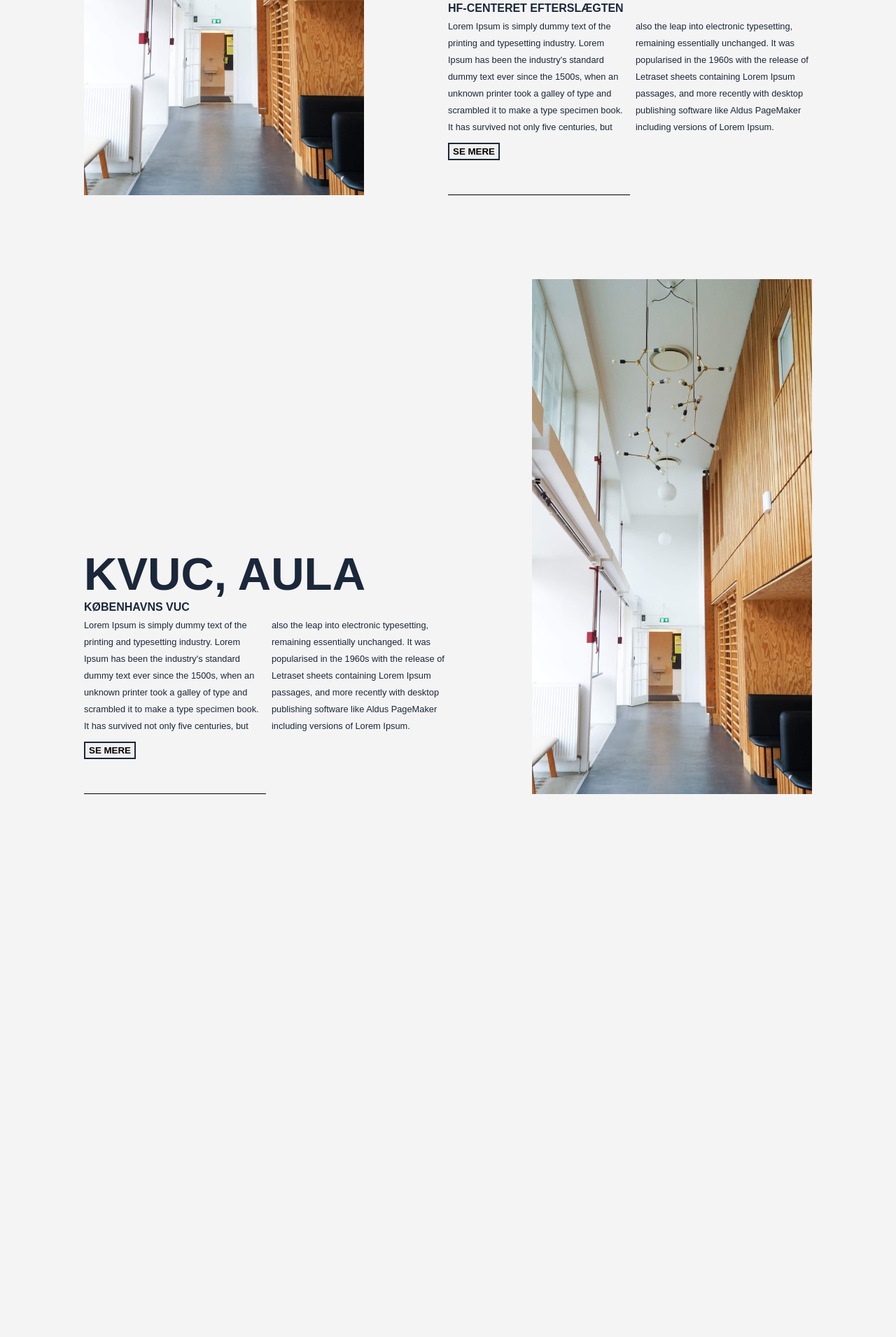
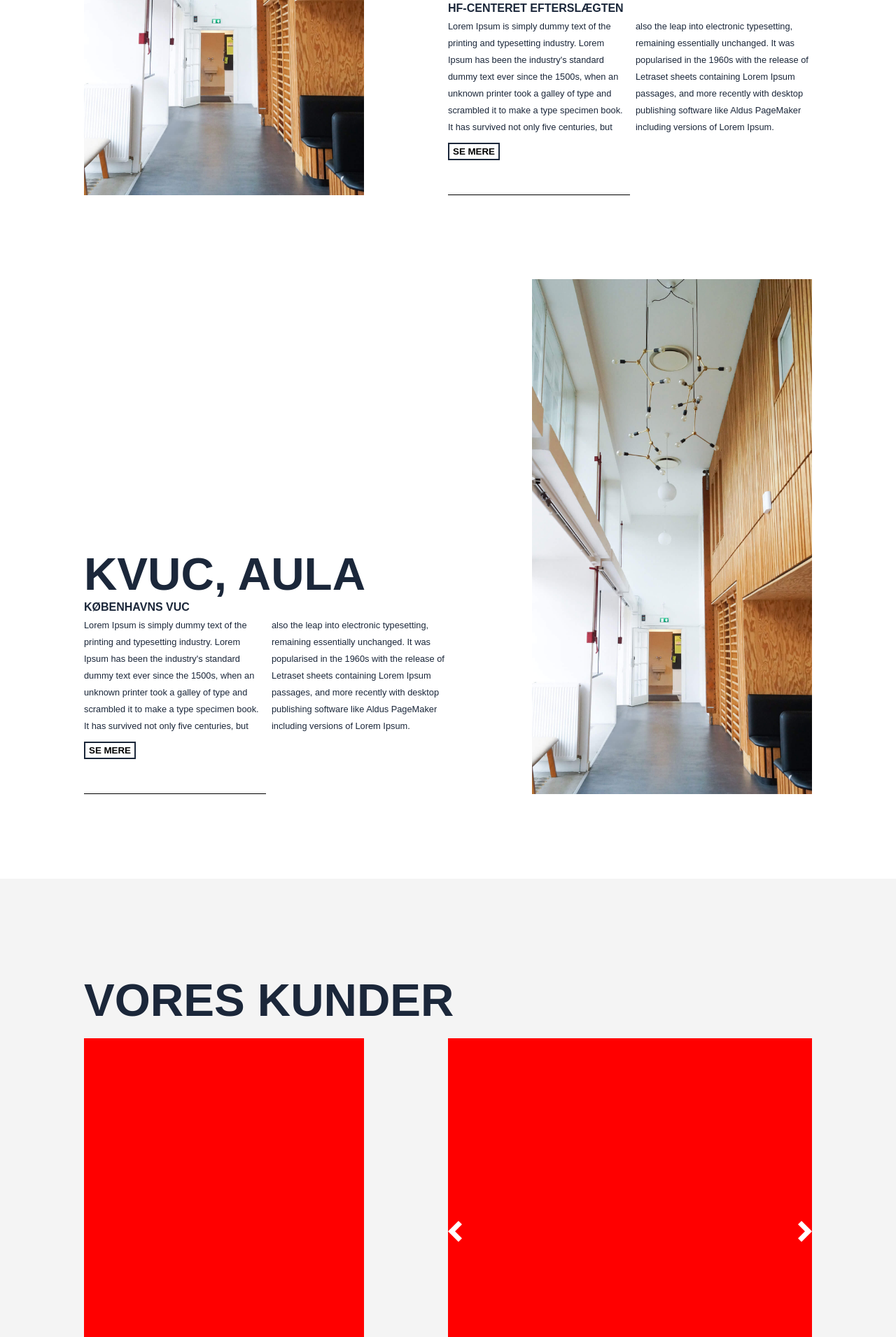
Before and after one commit to theaanderschou/LAARK, a PHP site: page / in a window 1280 px wide. Shown: the part 3209-5120 px from the top of the page at 70% size. Before the commit the page ends 4344 px from the top, so only its background shows below. Run offline with PHP 8.4, Linux system fonts and the light colour scheme; some web fonts are replaced.

Commit message:
Prøver at lave slider bob

```diff
--- a/css/main.css
+++ b/css/main.css
@@ -92,6 +92,7 @@
     padding: 3px 5px;
     transition: .2s;
     cursor: pointer;
+    background: transparent;
 }
 
 button:hover {
@@ -581,8 +582,8 @@
 /* START OF PROJECTS */
 
 #projects {
-    background: var(--marble);
-    padding: 120px 120px 0;
+    background: #FFF;
+    padding: 120px 120px 1px;
 }
 
 #projects button {
@@ -669,9 +670,69 @@
     bottom: 0;
 }
 
+/* END OF PROJECTS */
 
+/* START OF TESTIMONIALS */
+#testimonials {
+    min-height: 100vh;
+    background: var(--marble);
+    position: relative;
+    margin: 120px;
+}
 
+.testimonial-image {
+    width: calc(50% - 120px);
+    height: 60vh;
+    background: red;
+    position: absolute;
+}
 
+.testimonial-quote {
+    width: 50%;
+    height: 60vh;
+    background: darkblue;
+    overflow: hidden;
+    position: absolute;
+    left: 50%;
+}
 
+#testimonial-belt {
+    width: 300%;
+    height: 100%;
+    background: green;
+    transform: translateX(0%);
+    transition: .5s ease-in-out;
+}
 
-/* END OF PROJECTS */
+.testimonial-arrow {
+    width: 20px;
+    top: 50%;
+    transform: translateY(-50%);
+    position: absolute;
+    z-index: 10;
+}
+
+#testimonial-arrow-right {
+    right: 0;
+}
+
+.testimonial-part {
+    width: 33.33%;
+    position: relative;
+    height: 100%;
+    float: left;
+}
+
+.testimonial-1 {
+    background: red;
+}
+
+.testimonial-2 {
+    background: yellow;
+}
+
+.testimonial-3 {
+    background: green;
+}
+
+/* END OF TESTIMONIALS */
--- a/index.html
+++ b/index.html
@@ -256,6 +256,28 @@
 
 
 
+
+
+    <section id="testimonials">
+
+        <h2>Vores Kunder</h2>
+
+        <div class="testimonial-image"></div>
+
+        <div class="testimonial-quote">
+            <img id="testimonial-arrow-left" class="testimonial-arrow" src="img/icons/arrow-left.svg">
+            <div id="testimonial-belt">
+                <div class="testimonial-part testimonial-1"></div>
+                <div class="testimonial-part testimonial-2"></div>
+                <div class="testimonial-part testimonial-3"></div>
+            </div>
+            <img id="testimonial-arrow-right" class="testimonial-arrow" src="img/icons/arrow-right.svg">
+        </div>
+
+    </section>
+
+
+
 </body>
 
 </html>
--- a/js/main.js
+++ b/js/main.js
@@ -71,3 +71,27 @@
         menuLogo.src = "./img/logo/laark-logo-marble.png";
     }
 });
+
+
+
+
+
+
+// Testimonial slider
+
+var testiBelt = document.getElementById("testimonial-belt");
+var rightTestiArrow = document.getElementById("testimonial-arrow-right");
+var leftTestiArrow = document.getElementById("testimonial-arrow-left");
+
+
+rightTestiArrow.addEventListener('click', function () {
+    if (testiBelt.style != "translateX(0%)") {
+        rightTestiArrow.addEventListener('click', function () {
+            testiBelt.style.transform = "translateX(-33.33%)";
+            console.log("Den var 0");
+        });
+    } else if (testiBelt.style != "translateX(-33.33%)") {
+        testiBelt.style.transform = "translateX(-66.66%)";
+        console.log("Den var -33");
+    }
+});
```
